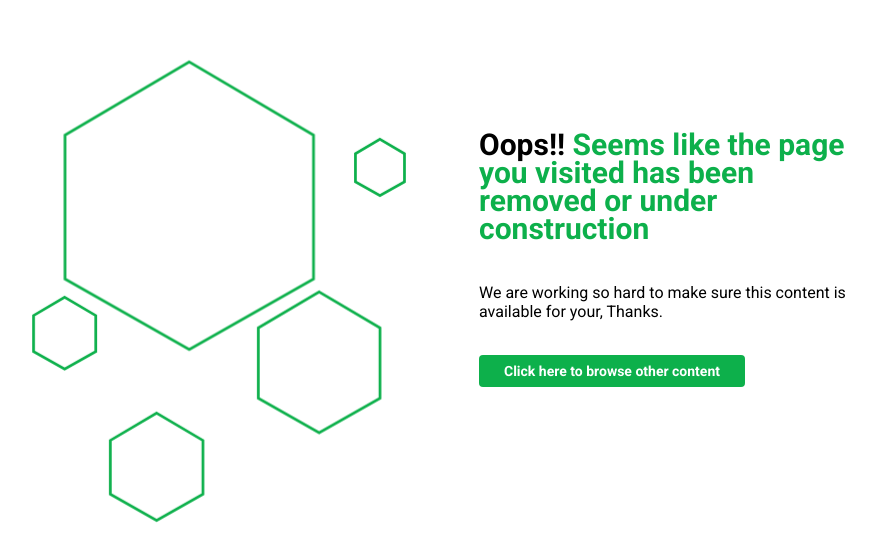
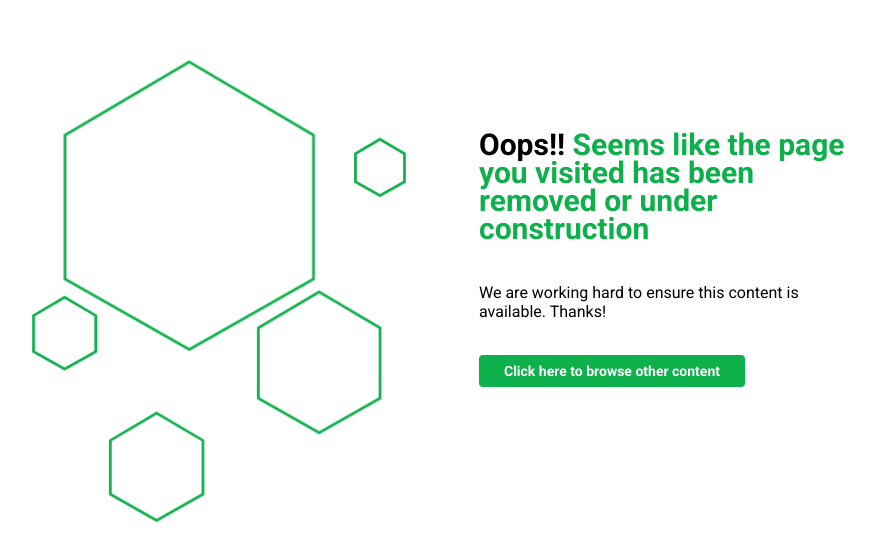
Before and after one commit to Wisdom-Kunambi/404errorPages, a plain HTML site: page threePage/index.html in a window 1280 px wide. Shown: the part 114-674 px from the top of the page, without its empty margins (211-1087 px from the left). Drawn offline with Linux system fonts and the light colour scheme.

Commit message:
add changes in the threePage folder

```diff
--- a/threePage/index.html
+++ b/threePage/index.html
@@ -23,7 +23,7 @@
 <div class="message-box">
   <h1>Oops!! <span>Seems like the page you visited has been removed or under construction </span> </h1>
   <p>
-    We are working so hard to make sure this content is available for your, Thanks.</p>
+    We are working hard to ensure this content is available. Thanks!</p>
   <div class="buttons-con">
     <div class="action-link-wrap">
       <a href="" class="link-button"> Click here to browse other content</a>
```
